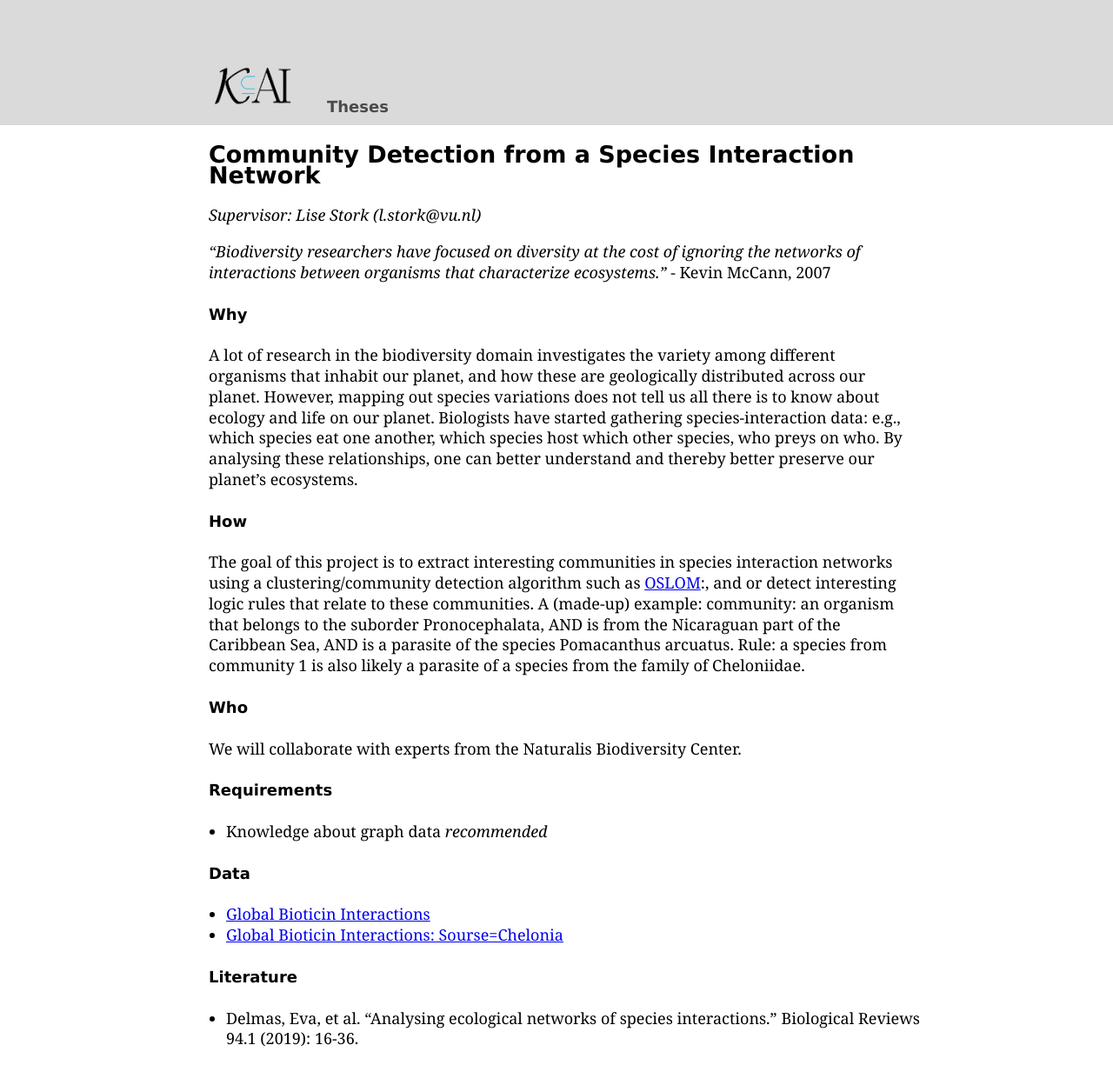
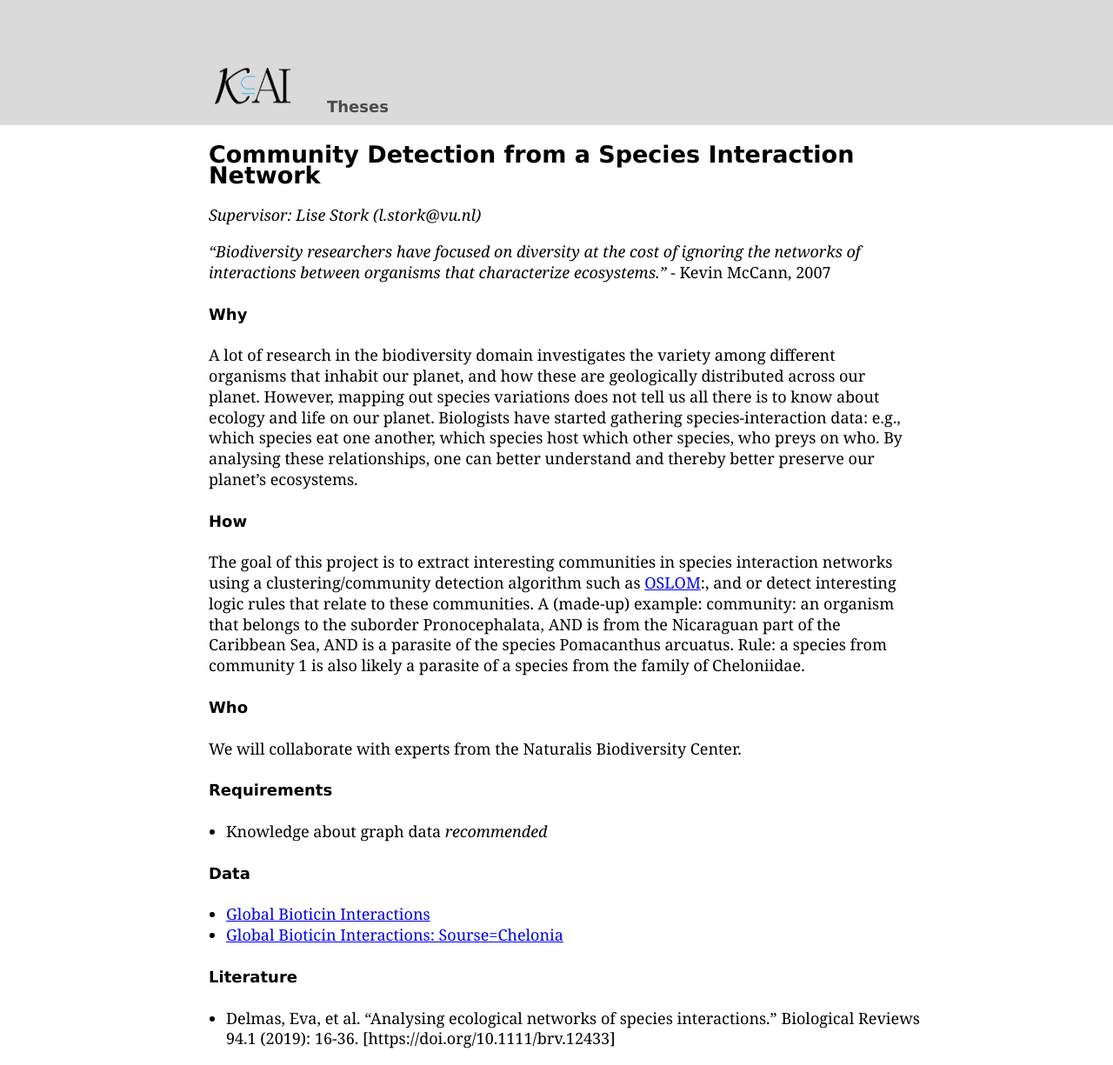
Before and after one commit to kai-vu/site, a Jekyll site: the page built from theses/LS_comdet.md, in a window 1280 px wide. Shown: the whole page at 87% size. Built offline with Jekyll 4.4.1, drawn with Linux system fonts in a browser that asks for light colours; our own code applies the rules of GitHub Pages for plain Markdown files; some of the changed lines change nothing that is shown.

Commit message:
Update LS_comdet.md

```diff
--- a/theses/LS_comdet.md
+++ b/theses/LS_comdet.md
@@ -30,4 +30,4 @@ We will collaborate with experts from the Naturalis Biodiversity Center.
 - <a href="https://www.globalbioticinteractions.org/browse/?interactionType=interactsWith&resultType=json&sourceTaxon=Chelonia%20mydas">Global Bioticin Interactions: Sourse=Chelonia</a>
 
 #### Literature
-- Delmas, Eva, et al. "Analysing ecological networks of species interactions." Biological Reviews 94.1 (2019): 16-36.
+- Delmas, Eva, et al. "Analysing ecological networks of species interactions." Biological Reviews 94.1 (2019): 16-36. [https://doi.org/10.1111/brv.12433]
```
